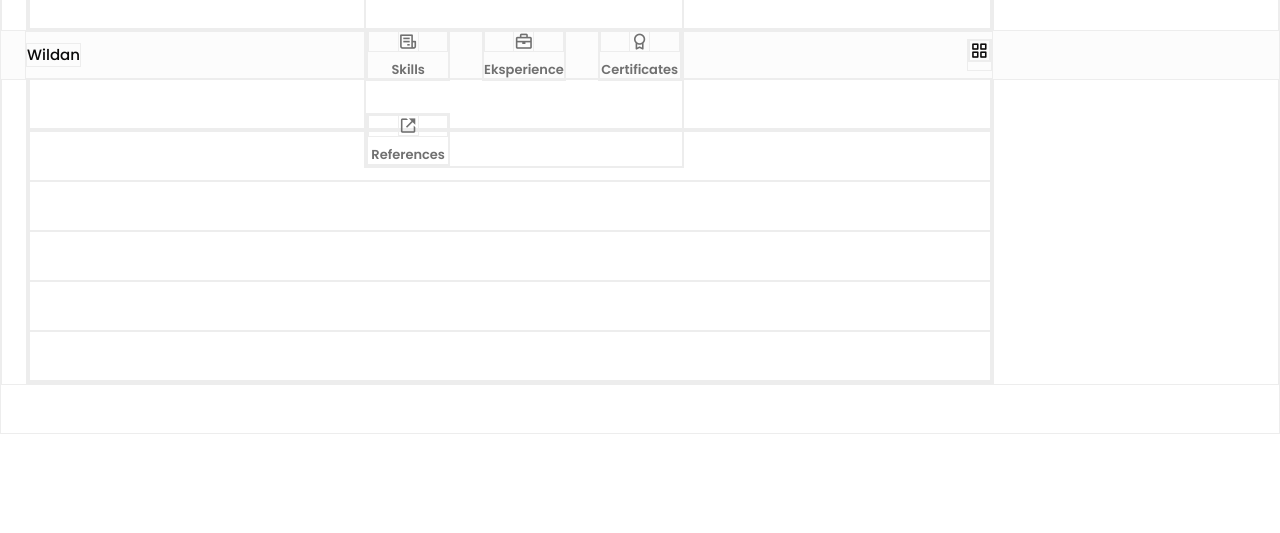
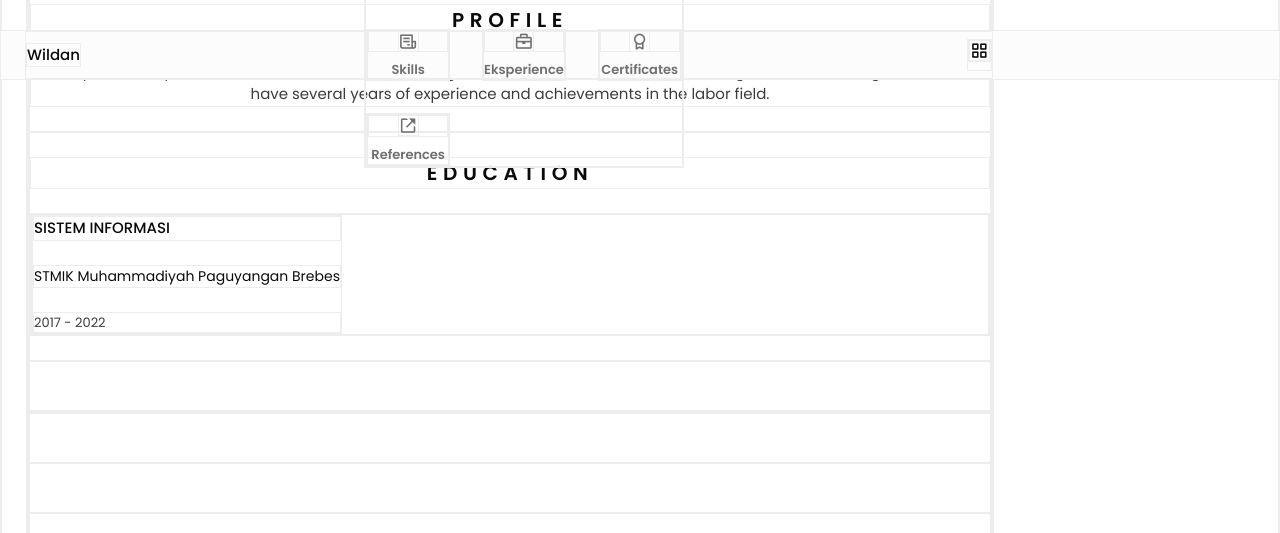
Before and after one commit to wildan1615/Resume, a website: page src/index.html in a window 1280 px wide. Shown: the part 720-1253 px from the top of the page. Before the commit the page ends 1154 px from the top, so only its background shows below. Drawn offline with nearby package versions, Linux system fonts and the light colour scheme.

Commit message:
membuat profil & education section

```diff
--- a/src/index.html
+++ b/src/index.html
@@ -96,12 +96,22 @@
 
                 <!--========== PROFILE ==========-->
                 <section class="profile section" id="profile">
-
+                    <h2 class="section-title">Profile</h2>
+                    <p class="text-center">I am a person, responsible with their work during working hours. Finish various technical and higher studies at large universities. I have several years of experience and achievements in the labor field.</p>
                 </section>
 
                 <!--========== EDUCATION ==========-->
                 <section class="education section" id="education">
-
+                    <h2 class="section-title">Education</h2>
+                    <div class="education-container bd-grid">
+                        <div class="flex">
+                            <div class="gap-2 bd-grid">
+                                <h3 class="text-2xl">SISTEM INFORMASI</h3>
+                                <span class="text-small-font text-title-color">STMIK Muhammadiyah Paguyangan Brebes</span>
+                                <span class="text-smaller-font">2017 - 2022</span>
+                            </div>
+                        </div>
+                    </div>
                 </section>
 
 
```
Also changed, not shown: dist/output.css.
